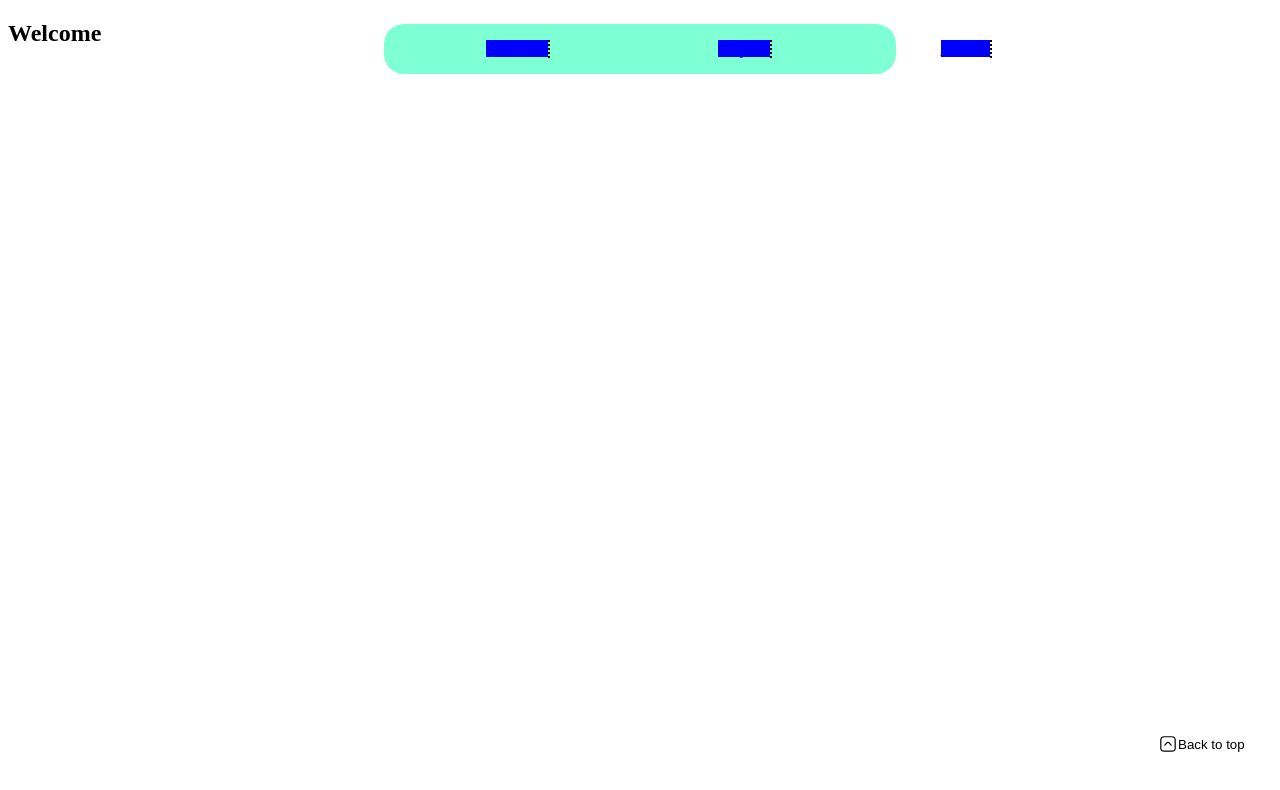
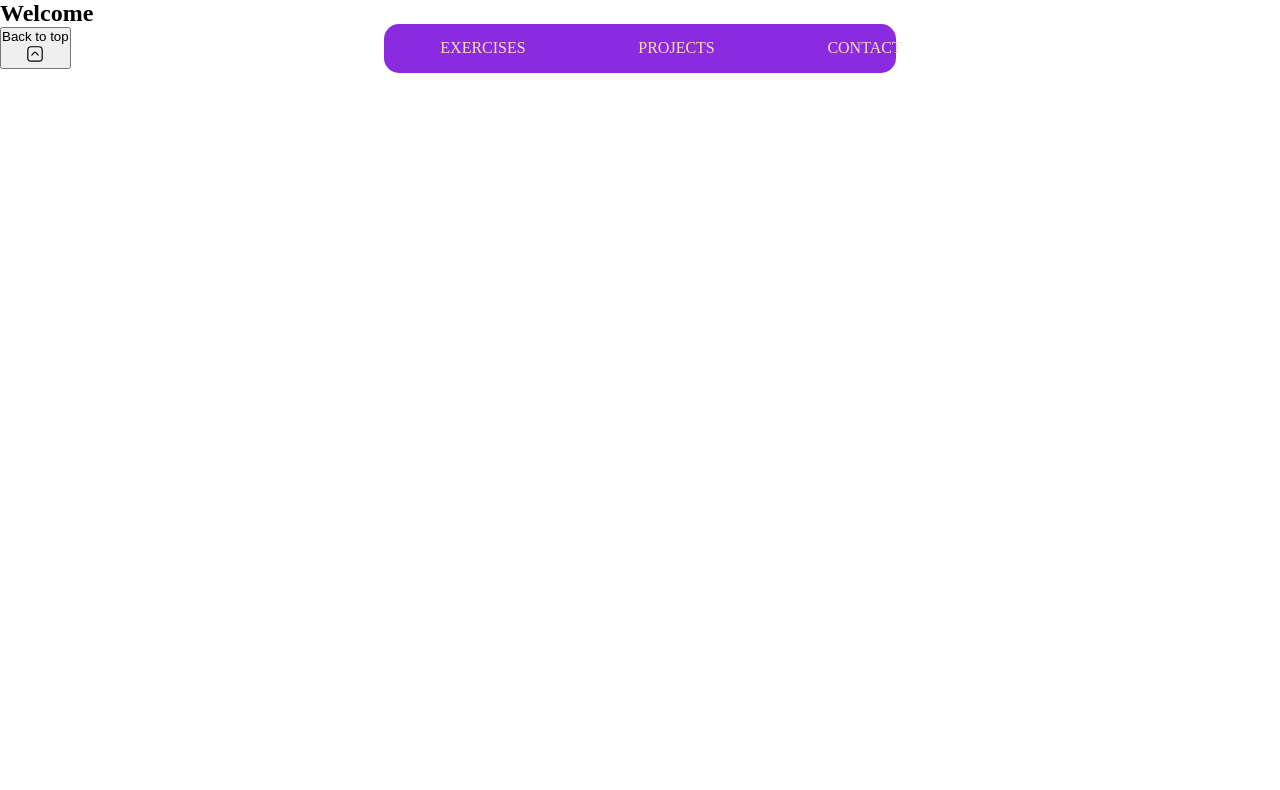
Before and after one commit to moyakevin/moyakevin.github.io, a plain HTML site: page index.html in a window 1280 px wide. Drawn offline with Linux system fonts and the light colour scheme; a web font is replaced by a local one.

Commit message:
2nd release

```diff
--- a/index.html
+++ b/index.html
@@ -1,8 +1,11 @@
 <!DOCTYPE html>
 
 <head>
-    <link href="styles/main.css" rel="stylesheet"/>
+    <link href="styles/navBar.css" rel="stylesheet"/>
     <title>Kevin Diaz - CODECADEMY LEARNING</title>
+    <link rel="preconnect" href="https://fonts.googleapis.com">
+    <link rel="preconnect" href="https://fonts.gstatic.com" crossorigin>
+    <link href="https://fonts.googleapis.com/css2?family=Josefin+Sans:ital,wght@0,100..700;1,100..700&family=MuseoModerno:ital,wght@0,100..900;1,100..900&display=swap" rel="stylesheet">
 </head>
 
 <header>
@@ -34,10 +37,10 @@
 
 <footer>
     <button class="backToTop">
+        <p>Back to top</p>
         <svg width="20px" height="20px" viewBox="-0.5 0 25 25" fill="none" xmlns="http://www.w3.org/2000/svg">
             <path d="M8 13.8599L10.87 10.8C11.0125 10.6416 11.1868 10.5149 11.3815 10.4282C11.5761 10.3415 11.7869 10.2966 12 10.2966C12.2131 10.2966 12.4239 10.3415 12.6185 10.4282C12.8132 10.5149 12.9875 10.6416 13.13 10.8L16 13.8599" stroke="#000000" stroke-width="1.5" stroke-linecap="round" stroke-linejoin="round"/>
             <path d="M3 7.41992L3 17.4199C3 19.6291 4.79086 21.4199 7 21.4199H17C19.2091 21.4199 21 19.6291 21 17.4199V7.41992C21 5.21078 19.2091 3.41992 17 3.41992H7C4.79086 3.41992 3 5.21078 3 7.41992Z" stroke="#000000" stroke-width="1.5" stroke-linecap="round" stroke-linejoin="round"/>
         </svg>
-        <p>Back to top</p>
     </button>
 </footer>
--- a/styles/main.css
+++ /dev/null
@@ -1,45 +0,0 @@
-
-
-/* HEADER */
-
-.navigation {
-    position: fixed;
-    top: 3%;
-    left: 0;
-    width: 40%;
-    margin-left: 30%;
-    background-color: aquamarine;
-    border-radius: 20px;
-}
-
-.navigation ul {
-    position: relative;
-    list-style: none;
-    height: auto;
-    padding: 0;
-    left: 20%;
-    display: inline-flex;
-    column-gap: 100%;
-}
-
-.navigation ul li {
-    border-right: 2px black dotted;
-}
-
-.navigation ul li a {
-    background-color: blue;
-}
-
-.backToTop {
-    display: flex;
-    align-items: center;
-    position: fixed;
-    width: 8%;
-    height: 6%;
-    top: 90%;
-    left: 90%;
-    border-radius: 10px;
-    background-color: rgba(255, 255, 255, 0.3);
-    border: none;
-    text-align: left;
-}
--- /dev/null
+++ b/styles/navBar.css
@@ -0,0 +1,47 @@
+* {
+    margin: 0;
+    padding: 0;
+}
+
+.navigation {
+    position: fixed;
+    width: 100%;
+    height: fit-content;
+    top: 3%;
+    left: 0;
+}
+
+.navigation ul {
+    display: flex;
+    list-style: none;
+    background-color: blueviolet;
+    border-radius: 15px;
+    width: 40%;
+    margin: 0 30%;
+    justify-content: space-between;
+}
+
+.navigation ul li {
+    padding: 3% 11%;
+}
+
+.navigation ul li a {
+    font-family: 'MuseoModerno';
+    text-transform: uppercase;
+    text-decoration: none;
+    color: wheat;
+}
+
+.navigation ul li:hover {
+    background-color: blue;
+}
+
+.navigation ul li:first-child:hover {
+    background-color: blue;
+    border-radius: 15px 0 0 15px;
+}
+
+.navigation ul li:last-child:hover {
+    background-color: blue;
+    border-radius: 0 15px 15px 0;
+}
```
